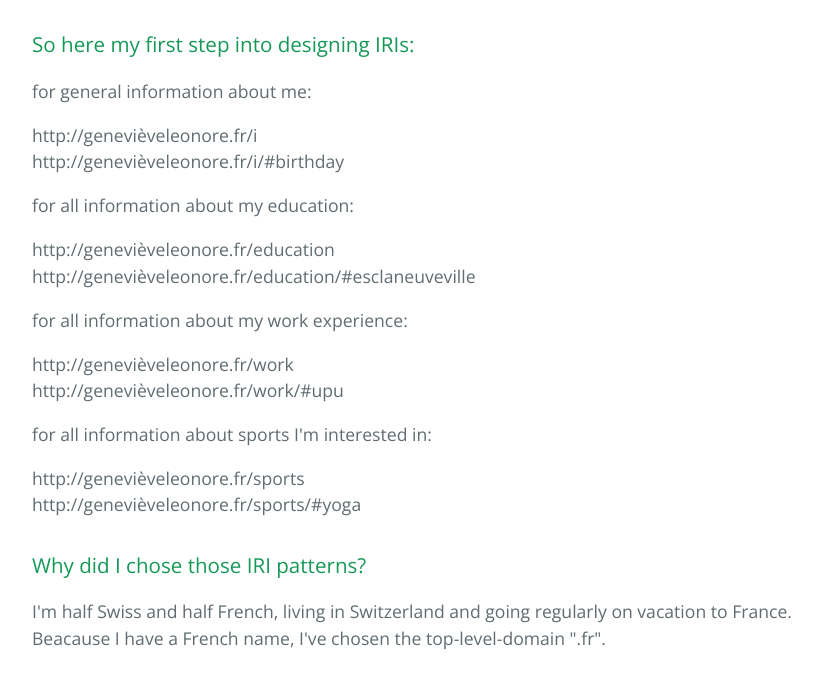
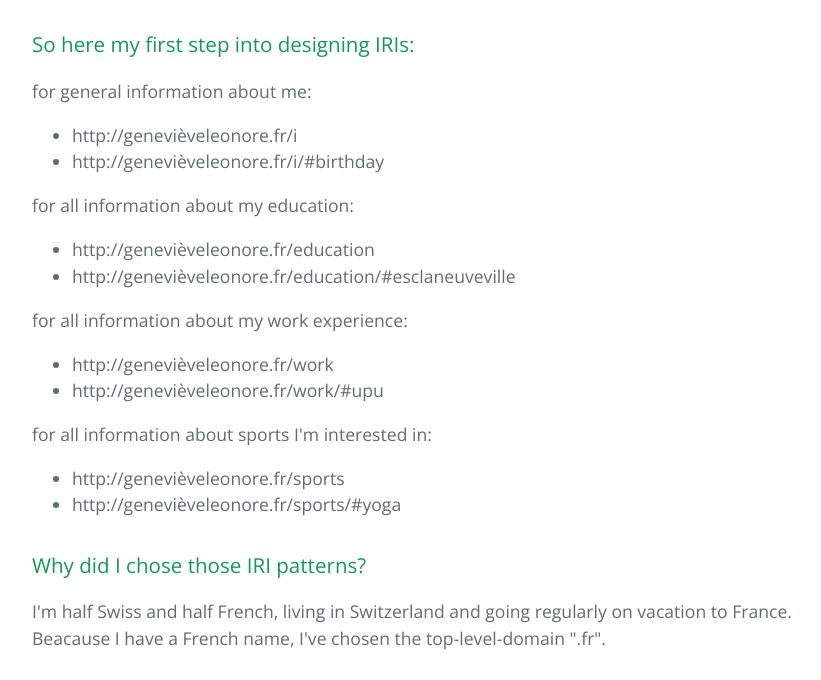
Before and after one commit to geenij/WBTC-2015, a plain HTML site: page index.html in a window 1280 px wide. Shown: the part 514-1194 px from the top of the page, without its empty margins (192-1013 px from the left). Drawn offline with nearby package versions, Linux system fonts and the light colour scheme.

```diff
--- a/index.html
+++ b/index.html
@@ -29,23 +29,39 @@
 
 <p>for general information about me:  </p>
 
-<p>http://genevièveleonore.fr/i<br>
-http://genevièveleonore.fr/i/#birthday  </p>
+<ul>
+<li>http://genevièveleonore.fr/i<br>
+</li>
+<li>http://genevièveleonore.fr/i/#birthday<br>
+</li>
+</ul>
 
 <p>for all information about my education:  </p>
 
-<p>http://genevièveleonore.fr/education<br>
-http://genevièveleonore.fr/education/#esclaneuveville  </p>
+<ul>
+<li>http://genevièveleonore.fr/education<br>
+</li>
+<li>http://genevièveleonore.fr/education/#esclaneuveville<br>
+</li>
+</ul>
 
 <p>for all information about my work experience:  </p>
 
-<p>http://genevièveleonore.fr/work<br>
-http://genevièveleonore.fr/work/#upu  </p>
+<ul>
+<li>http://genevièveleonore.fr/work<br>
+</li>
+<li>http://genevièveleonore.fr/work/#upu<br>
+</li>
+</ul>
 
 <p>for all information about sports I'm interested in:  </p>
 
-<p>http://genevièveleonore.fr/sports<br>
-http://genevièveleonore.fr/sports/#yoga  </p>
+<ul>
+<li>http://genevièveleonore.fr/sports<br>
+</li>
+<li>http://genevièveleonore.fr/sports/#yoga<br>
+</li>
+</ul>
 
 <h3>
 <a id="why-did-i-chose-those-iri-patterns" class="anchor" href="#why-did-i-chose-those-iri-patterns" aria-hidden="true"><span class="octicon octicon-link"></span></a>Why did I chose those IRI patterns?</h3>
--- a/params.json
+++ b/params.json
@@ -1 +1 @@
-{"name":"WBTC-2015","tagline":"Studying Business Information Systems at the Bern University of Applied Sciences","body":"# Exercice 1\r\n\r\nGoal for this exercise is to create IRI patterns to identify myself on the web. \r\n\r\n### So here my first step into designing IRIs:\r\n\r\nfor general information about me:  \r\n\r\nhttp://genevièveleonore.fr/i  \r\nhttp://genevièveleonore.fr/i/#birthday  \r\n\r\n\r\nfor all information about my education:  \r\n\r\nhttp://genevièveleonore.fr/education  \r\nhttp://genevièveleonore.fr/education/#esclaneuveville  \r\n\r\n\r\nfor all information about my work experience:  \r\n\r\nhttp://genevièveleonore.fr/work  \r\nhttp://genevièveleonore.fr/work/#upu  \r\n\r\n\r\nfor all information about sports I'm interested in:  \r\n\r\nhttp://genevièveleonore.fr/sports  \r\nhttp://genevièveleonore.fr/sports/#yoga  \r\n\r\n\r\n### Why did I chose those IRI patterns?\r\n\r\nI'm half Swiss and half French, living in Switzerland and going regularly on vacation to France.\r\nBeacause I have a French name, I've chosen the top-level-domain \".fr\".\r\n\r\n## ELI5 Linked Data\r\n\r\n","google":"","note":"Don't delete this file! It's used internally to help with page regeneration."}
+{"name":"WBTC-2015","tagline":"Studying Business Information Systems at the Bern University of Applied Sciences","body":"# Exercice 1\r\n\r\nGoal for this exercise is to create IRI patterns to identify myself on the web. \r\n\r\n### So here my first step into designing IRIs:\r\n\r\nfor general information about me:  \r\n\r\n* http://genevièveleonore.fr/i  \r\n* http://genevièveleonore.fr/i/#birthday  \r\n\r\n\r\nfor all information about my education:  \r\n\r\n* http://genevièveleonore.fr/education  \r\n* http://genevièveleonore.fr/education/#esclaneuveville  \r\n\r\n\r\nfor all information about my work experience:  \r\n\r\n* http://genevièveleonore.fr/work  \r\n* http://genevièveleonore.fr/work/#upu  \r\n\r\n\r\nfor all information about sports I'm interested in:  \r\n\r\n* http://genevièveleonore.fr/sports  \r\n* http://genevièveleonore.fr/sports/#yoga  \r\n\r\n\r\n### Why did I chose those IRI patterns?\r\n\r\nI'm half Swiss and half French, living in Switzerland and going regularly on vacation to France.\r\nBeacause I have a French name, I've chosen the top-level-domain \".fr\".\r\n\r\n## ELI5 Linked Data\r\n\r\n","google":"","note":"Don't delete this file! It's used internally to help with page regeneration."}
```
